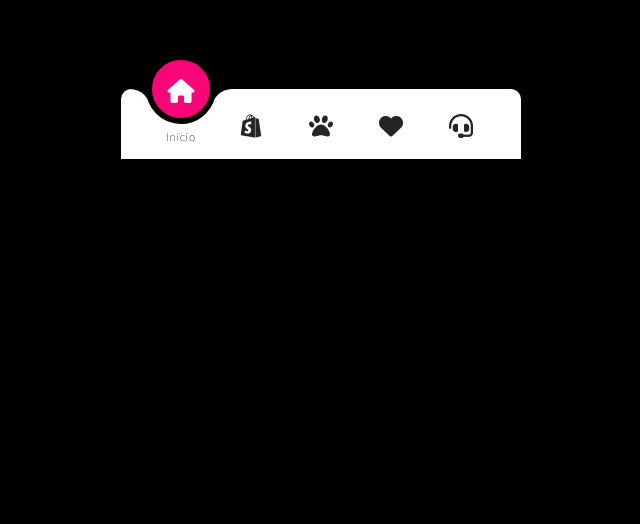
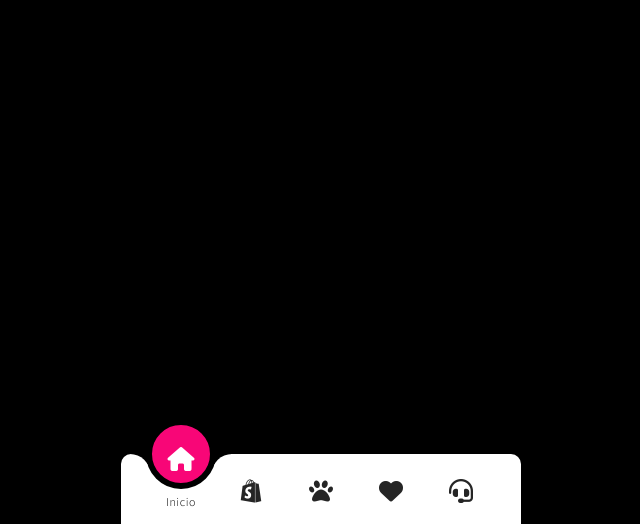
Before and after one commit to Marcosxpm/temporarios, a plain HTML site: page index.html in a window 1280 px wide. Shown: the part 276-800 px from the top of the page, without its empty margins (319-959 px from the left). Drawn offline with Linux system fonts and the light colour scheme; files whose address does not match are found by name.

Commit message:
correção

```diff
--- a/navmobile.css
+++ b/navmobile.css
@@ -1,4 +1,4 @@
-@import url('https://fonts.googleapis.com/css2?family=Source+Sans+Pro:wght@200&display=swap');
+@import url('https://fonts.googleapis.com/css2?family=Source+Sans+Pro:wght@200;300&display=swap');
 * {
   margin: 0;
   padding: 0;
@@ -25,7 +25,8 @@ body {
   display: flex;
   justify-content: center;
   align-items: center;
-  position: relative;
+  position: fixed;
+  bottom: 0;
   background: var(--clr-white);
   border-radius: 10px 10px 0 0;
 }
@@ -60,7 +61,7 @@ body {
     color: var(--clr-gray);
 }
 .nav ul li.active a .icon {
-    transform: translateY(-35.5px);
+    transform: translateY(-32px);
     color: var(--clr-white);
 }
 .nav ul li a .text {
```
